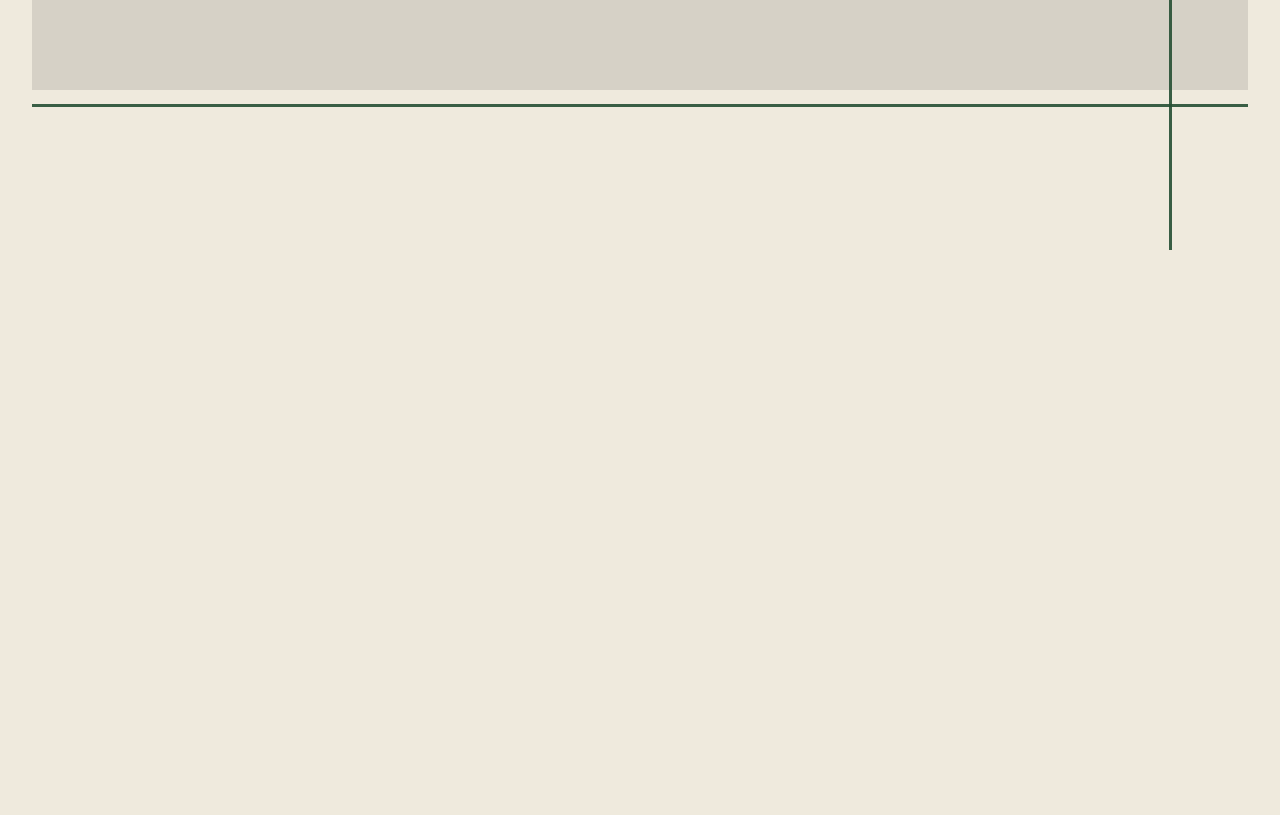
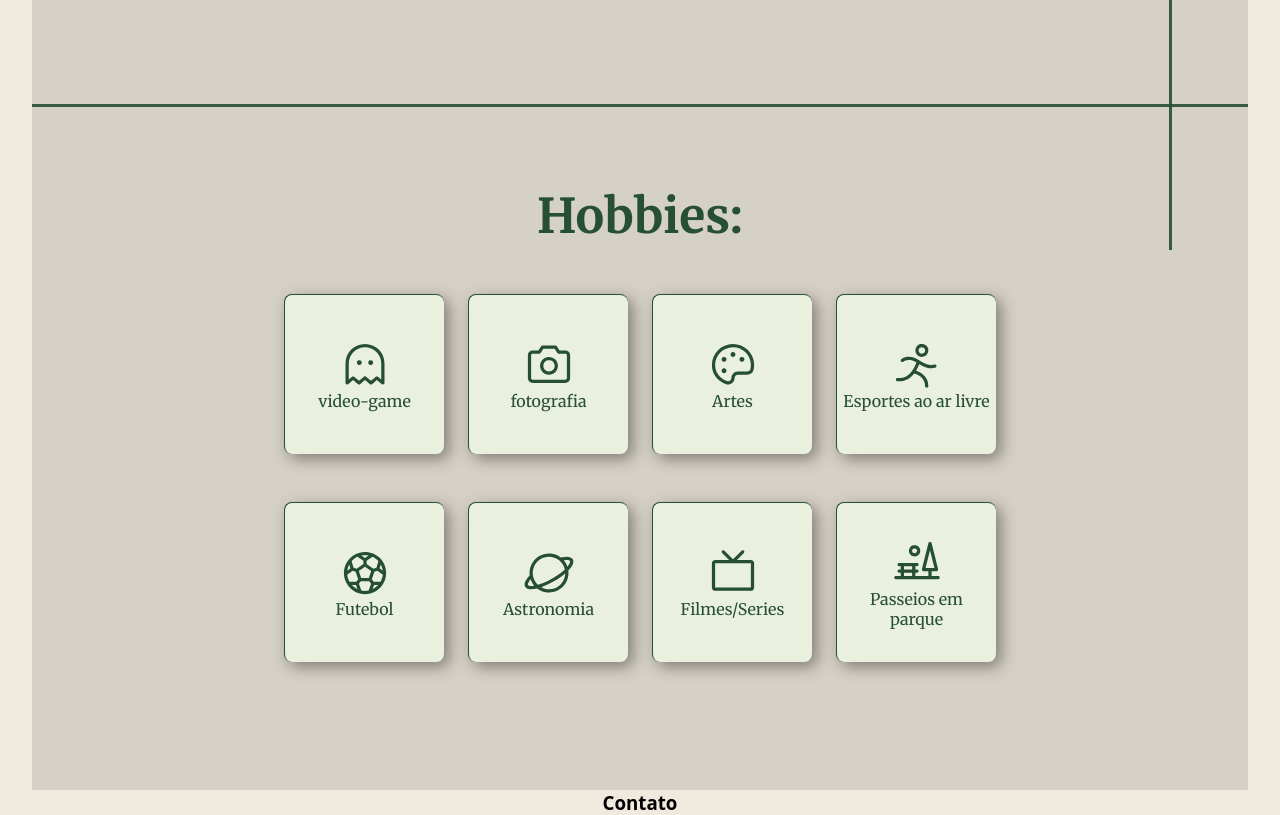
Before and after one commit to YohanBZ/apresentacaoPessoal, a plain HTML site: page index.html in a window 1280 px wide. Shown: the part 1175-1990 px from the top of the page. Before the commit the page ends 1430 px from the top, so only its background shows below. Drawn offline with Linux system fonts and the light colour scheme; a web font is replaced by a local one.

Commit message:
feat: criado pagina hobbies

```diff
--- /dev/null
+++ b/assets/src/css/componentes/hobbies.css
@@ -0,0 +1,48 @@
+.hobbies{
+  background-color: var(--base-1);
+  max-width: 90rem;
+  width: 95%;
+  padding: 0 0rem 3rem;
+  margin: 0 4.37rem;
+  display: flex;
+  flex-direction: column;
+  align-items: center;
+  text-align: center;
+  padding: 5rem;
+}
+
+.hobbies > h3 {
+  font-family: 'Merriweather', serif;
+  font-size: 3rem;
+  color: var(--text);
+  margin: 1rem 1rem 0;
+}
+
+.container {
+  max-width: 900px;
+  display: flex;
+  flex-wrap: wrap;
+  justify-content: center;
+  padding: 3rem;
+  gap: 3rem 1.5rem;
+}
+
+.container > .box {
+  width: 10rem;
+  height: 10rem;
+  display: flex;
+  flex-direction: column;
+  justify-content: center;
+  align-items: center;
+  font-family: 'Merriweather', serif;
+  font-size: 1rem;
+  color: var(--text);
+  background-color: #EAF0DE;
+  padding: 5px;
+  border-radius: .5rem;
+  border-top: 1px solid var(--text);
+  border-left: 1px solid var(--text);
+  backdrop-filter: blur(5px);
+  box-shadow: 5px 5px 15px rgba(44, 44, 44, 0.5);
+  overflow: hidden;
+}
--- a/assets/src/css/style.css
+++ b/assets/src/css/style.css
@@ -1,3 +1,4 @@
 @import "./componentes/header.css";
 @import "./componentes/home.css";
 @import "./componentes/sobre.css";
+@import "./componentes/hobbies.css";
--- a/index.html
+++ b/index.html
@@ -61,7 +61,79 @@
         </div>
         <span class="border-bottom"></span>
       </section>
-      <section></section>
+      <section class="hobbies" id="hobbies" aria-label="hobbies">
+        <h3>Hobbies:</h3>
+        <ul class="container">
+          <li class="box">
+            <img
+              src="./assets/icons/Ghost.svg"
+              width="52"
+              height="52"
+              alt="icone de um fantasma do pacman"
+            />video-game
+          </li>
+          <li class="box">
+            <img
+              src="./assets/icons/Camera.svg"
+              width="52"
+              height="52"
+              alt="maquina fotografica"
+            />fotografia
+          </li>
+          <li class="box">
+            <img
+              src="./assets/icons/Palette.svg"
+              width="52"
+              height="52"
+              alt="paleta de tintas"
+            />Artes
+          </li>
+          <li class="box">
+            <img
+              src="./assets/icons/PersonSimpleRun.svg"
+              width="52"
+              height="52"
+              alt="personagem correndo"
+            />Esportes ao ar livre
+          </li>
+          <li class="box">
+            <img
+              src="./assets/icons/SoccerBall.svg"
+              width="52"
+              height="52"
+              alt="bola de futebol"
+            />Futebol
+          </li>
+          <li class="box">
+            <img
+              src="./assets/icons/Planet.svg"
+              width="52"
+              height="52"
+              alt="planeta do sistema solar"
+            />Astronomia
+          </li>
+          <li class="box">
+            <img
+              src="./assets/icons/TelevisionSimple.svg"
+              width="52"
+              height="52"
+              alt="televisão"
+            />Filmes/Series
+          </li>
+          <li class="box">
+            <img
+              src="./assets/icons/Park.svg"
+              width="52"
+              height="52"
+              alt="um banco de praça e uma arvore"
+            />Passeios em parque
+          </li>
+        </ul>
+      </section>
+      <section class="contato" id="contato">
+        <h3>Contato</h3>
+        <form action=""></form>
+      </section>
     </main>
 
     <footer></footer>
```
Also changed, not shown: assets/icons/Camera.svg (added), assets/icons/Ghost.svg (added), assets/icons/Palette.svg (added), assets/icons/Park.svg (added), assets/icons/PersonSimpleRun.svg (added), assets/icons/Planet.svg (added), assets/icons/SoccerBall.svg (added), assets/icons/TelevisionSimple.svg (added), assets/img/ReadyPlayerMe-Avatar 2.png (deleted).
